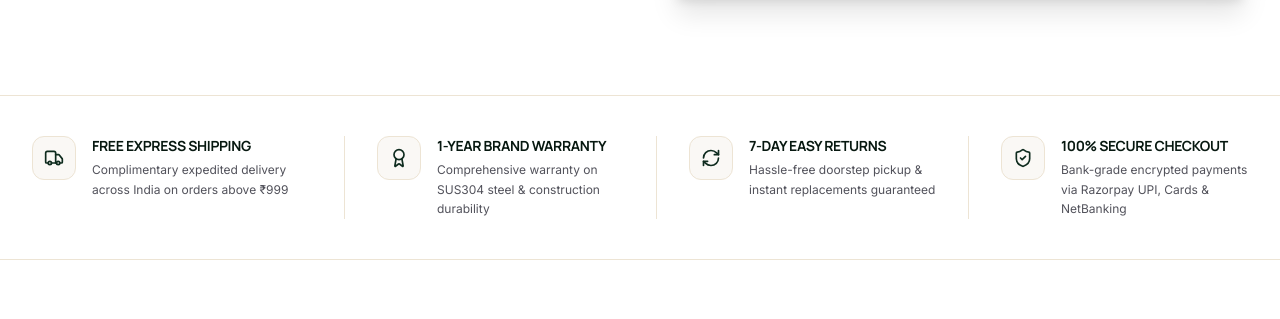
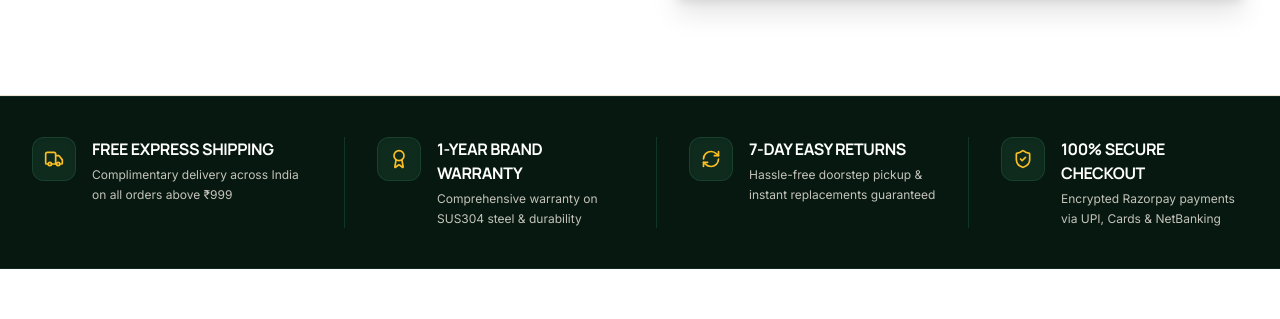
Before and after one commit to negikarecode/Urban-Essentials-India, a Next.js app: page / in a window 1280 px wide. Shown: the part 931-1250 px from the top of the page. Built offline with nearby package versions, Linux system fonts and the light colour scheme; no server answers; the database is empty.

Commit message:
style: update TrustSection to luxury deep forest green background with gold/amber icon accents

```diff
--- a/src/components/home/TrustSection.tsx
+++ b/src/components/home/TrustSection.tsx
@@ -3,45 +3,45 @@ import { Truck, Award, RefreshCw, ShieldCheck } from 'lucide-react';
 
 const TRUST_PILLARS = [
   {
-    icon: <Truck className="w-5 h-5 text-brand-forest-900" />,
+    icon: <Truck className="w-5 h-5 text-brand-amber-400" />,
     title: 'Free Express Shipping',
-    description: 'Complimentary expedited delivery across India on orders above ₹999',
+    description: 'Complimentary delivery across India on all orders above ₹999',
   },
   {
-    icon: <Award className="w-5 h-5 text-brand-forest-900" />,
+    icon: <Award className="w-5 h-5 text-brand-amber-400" />,
     title: '1-Year Brand Warranty',
-    description: 'Comprehensive warranty on SUS304 steel & construction durability',
+    description: 'Comprehensive warranty on SUS304 steel & durability',
   },
   {
-    icon: <RefreshCw className="w-5 h-5 text-brand-forest-900" />,
+    icon: <RefreshCw className="w-5 h-5 text-brand-amber-400" />,
     title: '7-Day Easy Returns',
     description: 'Hassle-free doorstep pickup & instant replacements guaranteed',
   },
   {
-    icon: <ShieldCheck className="w-5 h-5 text-brand-forest-900" />,
+    icon: <ShieldCheck className="w-5 h-5 text-brand-amber-400" />,
     title: '100% Secure Checkout',
-    description: 'Bank-grade encrypted payments via Razorpay UPI, Cards & NetBanking',
+    description: 'Encrypted Razorpay payments via UPI, Cards & NetBanking',
   },
 ];
 
 export function TrustSection() {
   return (
-    <section className="bg-white border-b border-brand-cream-300 py-8 sm:py-10">
+    <section className="bg-brand-forest-950 text-white border-y border-brand-forest-900 py-8 sm:py-10">
       <div className="max-w-7xl mx-auto px-4 sm:px-6 lg:px-8">
-        <div className="grid grid-cols-1 sm:grid-cols-2 lg:grid-cols-4 gap-6 lg:gap-8 divide-y sm:divide-y-0 sm:divide-x divide-brand-cream-300">
+        <div className="grid grid-cols-1 sm:grid-cols-2 lg:grid-cols-4 gap-6 lg:gap-8 divide-y sm:divide-y-0 sm:divide-x divide-brand-forest-800/80">
           {TRUST_PILLARS.map((pillar, idx) => (
             <div
               key={idx}
               className={`flex items-start gap-4 ${idx !== 0 ? 'pt-6 sm:pt-0 sm:pl-6 lg:pl-8' : ''}`}
             >
-              <div className="w-11 h-11 rounded-xl bg-brand-cream-100 flex items-center justify-center shrink-0 border border-brand-cream-300 text-brand-forest-900 shadow-2xs">
+              <div className="w-11 h-11 rounded-xl bg-brand-forest-900 border border-brand-forest-700/80 flex items-center justify-center shrink-0 shadow-inner">
                 {pillar.icon}
               </div>
               <div className="space-y-1 text-left">
-                <h3 className="font-serif font-bold text-sm text-brand-forest-950 uppercase tracking-tight">
+                <h3 className="font-serif font-bold text-sm sm:text-base text-white uppercase tracking-tight">
                   {pillar.title}
                 </h3>
-                <p className="text-xs text-brand-charcoal-600 leading-relaxed font-normal">
+                <p className="text-xs text-brand-cream-200/80 leading-relaxed font-normal">
                   {pillar.description}
                 </p>
               </div>
```
